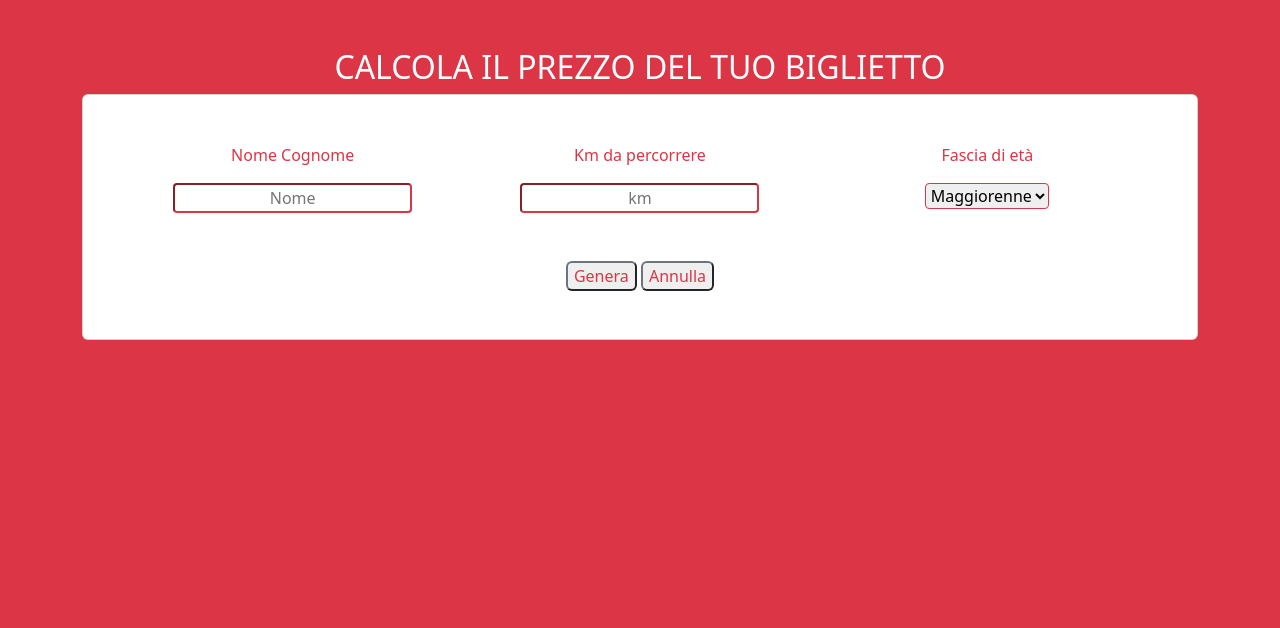
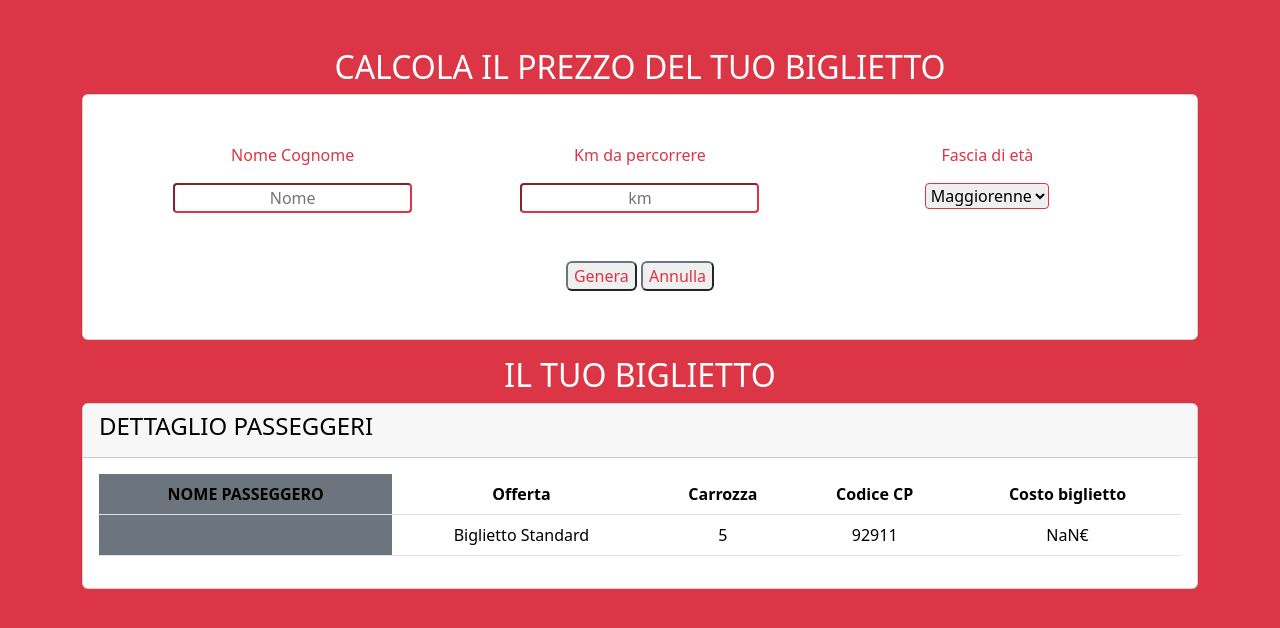
Before and after one commit to SaverioCascelli/js-biglietto-treno-form, a plain HTML site: page index.html in a window 1280 px wide. Both pictures are taken after a click on the button "Genera". Drawn offline with nearby package versions, Linux system fonts and the light colour scheme.

Commit message:
[import] ticket calculation function

```diff
--- a/index.html
+++ b/index.html
@@ -67,11 +67,11 @@
                             </thead>
                             <tbody>
                               <tr>
-                                <th class ="bg-secondary " scope="row">nome fittizio</th>
-                                <td>Biglietto standard</td>
+                                <th id= "passengerName" class ="bg-secondary " scope="row">nome fittizio</th>
+                                <td id= "ticketDiscount">Biglietto standard</td>
                                 <td>5</td>
                                 <td>92911</td>
-                                <td>2.10€</td>
+                                <td id="ticketPrice">2.10€</td>
                               </tr>
 
                             </tbody>
--- a/js/script.js
+++ b/js/script.js
@@ -1,3 +1,12 @@
+const pricePerKm = .21;
+const underAgePrice = .2;
+const over65Price = .4;
+let ageDiscount = 0;
+let ticketCategory ="Biglietto Standard";
+let totalPrice;
+let ticketPrice = "";
+
+
 
 const btnForm = document.getElementById("btn-form");
 btnForm.addEventListener("click" , function(){
@@ -7,26 +16,23 @@ btnForm.addEventListener("click" , function(){
 
 
 
+    if(ageCategory === "underAge"){
+     ageDiscount = underAgePrice;
+     ticketCategory = "Biglietto minori";
+    }
+    else if(ageCategory === "over65") {
+        ageDiscount = over65Price;
+        ticketCategory = "Biglietto over 65"
+
+    }
+
+    totalPrice = tripLenght * pricePerKm ;
+    totalPrice -= (totalPrice * ageDiscount);
+    ticketPrice = totalPrice.toFixed(2)+"€";
+
+    document.querySelector("#passengerName").innerHTML = name;
+    document.querySelector("#ticketPrice").innerHTML = ticketPrice;
+    document.querySelector("#ticketDiscount").innerHTML = ticketCategory;
+
+    document.getElementById("ticket-price").classList.remove("d-none");
 });
-
-// const passengerAge = parseInt(prompt("Età passeggero:"));
-// const tripLenght = parseInt(prompt("Lunghezza viaggio in Km:"));
-
-// const pricePerKm = .21;
-// const underAge = 18;
-// const overAge = 65;
-// const under18Price = .2;
-// const over65Price = .4;
-// let ageDiscount = 0;
-// let totalPrice;
-// let ticketPrice = "";
-
-
-// if(passengerAge < underAge) ageDiscount = under18Price;
-// else if( passengerAge > overAge) ageDiscount = over65Price;
-
-// totalPrice = tripLenght * pricePerKm ;
-
-// totalPrice -= (totalPrice * ageDiscount);
-
-// ticketPrice = totalPrice.toFixed(2);
```
